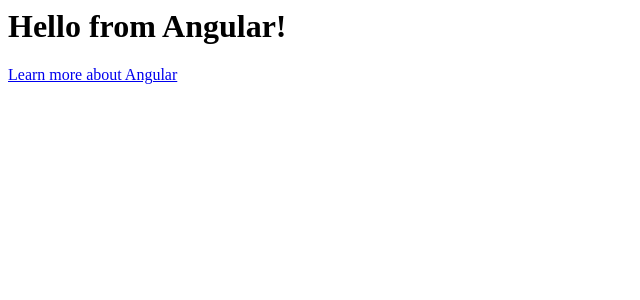
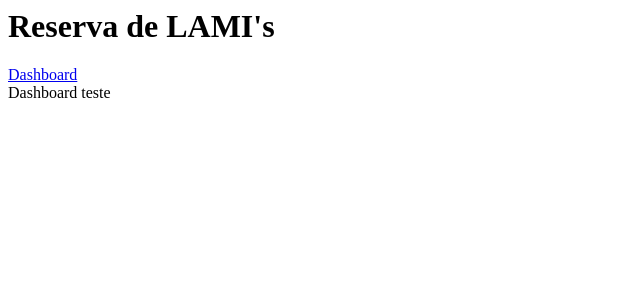
Before and after one commit to virissimo/lami-reservation-frontend, an Angular app: page /dashboard in a window 1280 px wide. Shown: the top 300 px of the page, without its empty margins (0-640 px from the left). Built offline with nearby package versions, Linux system fonts and the light colour scheme.

Commit message:
2 files modified, 8 added

```diff
--- /dev/null
+++ b/src/app/app.component.html
@@ -0,0 +1,5 @@
+<h1>{{ title }}</h1>
+<nav>
+  <a routerLink="/dashboard">Dashboard</a>
+</nav>
+<router-outlet></router-outlet>
--- /dev/null
+++ b/src/app/app.component.ts
@@ -0,0 +1,10 @@
+import { Component } from '@angular/core';
+
+@Component({
+  selector: 'app-root',
+  templateUrl: './app.component.html',
+  styleUrls: ['./app.component.css'],
+})
+export class AppComponent {
+  title = "Reserva de LAMI's";
+}
--- /dev/null
+++ b/src/app/dashboard/dashboard.component.html
@@ -0,0 +1 @@
+Dashboard teste
--- /dev/null
+++ b/src/app/dashboard/dashboard.component.ts
@@ -0,0 +1,21 @@
+import { Component, OnInit } from '@angular/core';
+
+@Component({
+  selector: 'app-dashboard',
+  templateUrl: './dashboard.component.html',
+  styleUrls: ['./dashboard.component.css'],
+})
+export class DashboardComponent implements OnInit {
+  //heroes: Hero[] = [];
+
+  //constructor(private heroService: HeroService) { }
+
+  ngOnInit(): void {
+    //this.getHeroes();
+  }
+
+  //getHeroes(): void {
+  //  this.heroService.getHeroes()
+  //    .subscribe(heroes => this.heroes = heroes.slice(1, 5));
+  //}
+}
--- a/src/index.html
+++ b/src/index.html
@@ -3,6 +3,6 @@
     <title>My app</title>
   </head>
   <body>
-    <my-app>Loading...</my-app>
+    <app-root>Loading...</app-root>
   </body>
 </html>
--- a/src/main.ts
+++ b/src/main.ts
@@ -1,21 +1,6 @@
-import 'zone.js/dist/zone';
-import { Component } from '@angular/core';
-import { CommonModule } from '@angular/common';
-import { bootstrapApplication } from '@angular/platform-browser';
+import { platformBrowserDynamic } from '@angular/platform-browser-dynamic';
 
-@Component({
-  selector: 'my-app',
-  standalone: true,
-  imports: [CommonModule],
-  template: `
-    <h1>Hello from {{name}}!</h1>
-    <a target="_blank" href="https://angular.io/start">
-      Learn more about Angular
-    </a>
-  `,
-})
-export class App {
-  name = 'Angular';
-}
+import { AppModule } from './app/app.module';
 
-bootstrapApplication(App);
+platformBrowserDynamic().bootstrapModule(AppModule)
+  .catch(err => console.error(err));
```
Also changed, not shown: src/app/app-routing.module.ts (added, +14 -0 lines), src/app/app.module.ts (added, +14 -0 lines), src/app/app.component.css (added), src/app/dashboard/dashboard.component.css (added).
